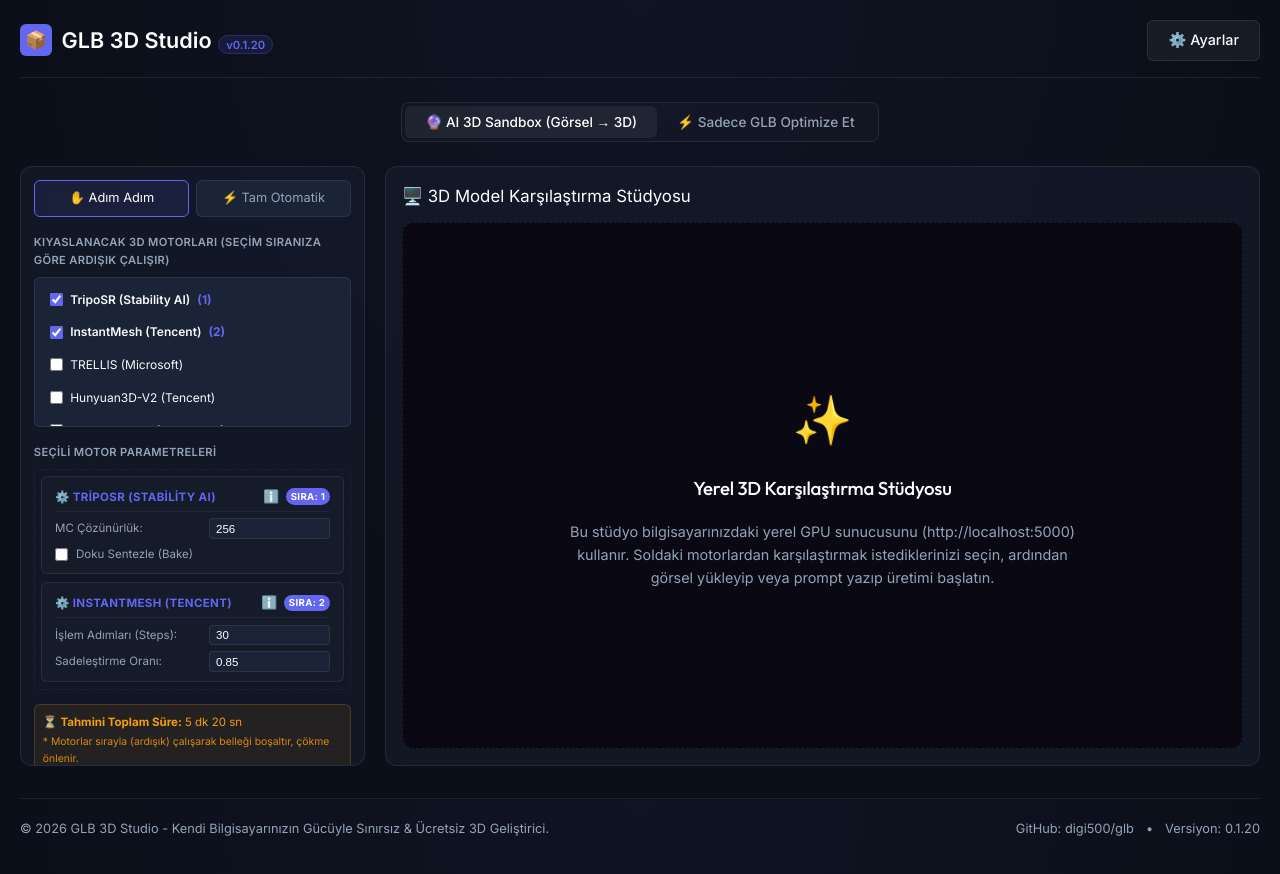
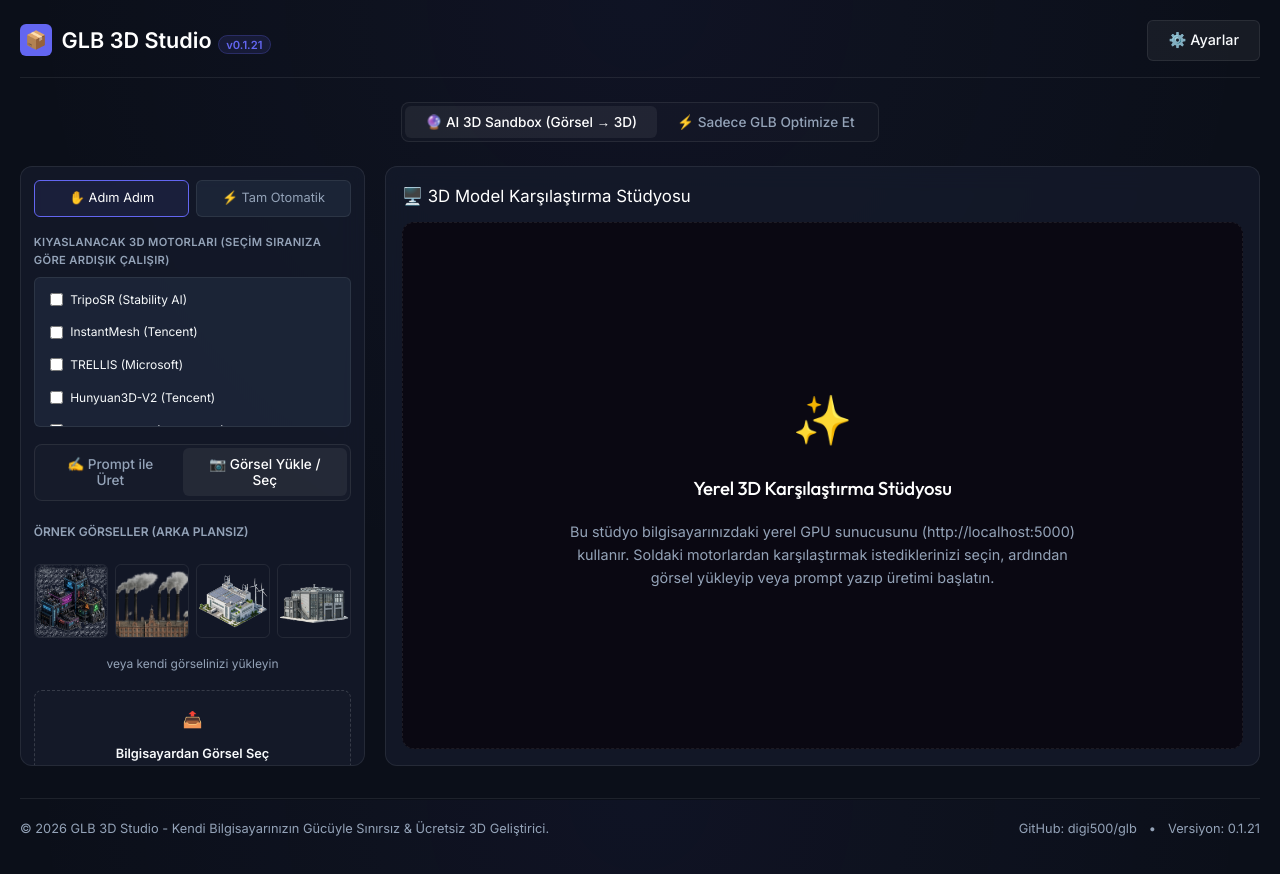
Before and after one commit to digi500/glb, a Next.js app: page / in a window 1280 px wide. Shown: the top 874 px of the page. Built offline with nearby package versions, Linux system fonts and the light colour scheme.

Commit message:
Release v0.1.21

```diff
--- a/package.json
+++ b/package.json
@@ -1,6 +1,6 @@
 {
   "name": "glb-app",
-  "version": "0.1.20",
+  "version": "0.1.21",
   "private": true,
   "scripts": {
     "dev": "next dev",
--- a/src/app/page.js
+++ b/src/app/page.js
@@ -98,8 +98,8 @@
   const [refImageUrl, setRefImageUrl] = useState("");
   const [visibleSpecs, setVisibleSpecs] = useState({});
 
-  // Seçilen Kıyaslama Motorları (Varsayılan olarak ilk iki motor)
-  const [selectedEngines, setSelectedEngines] = useState(["triposr", "instantmesh"]);
+  // Seçilen Kıyaslama Motorları (Varsayılan olarak boş liste)
+  const [selectedEngines, setSelectedEngines] = useState([]);
 
   // 10 Motorun durum yönetimi
   const [modelsState, setModelsState] = useState({
--- a/src/components/GeneratorPanel.js
+++ b/src/components/GeneratorPanel.js
@@ -93,7 +93,7 @@
   }
 };
 
-export default function GeneratorPanel({ onModelLoaded, onStartGeneration, selectedEngines = ["triposr", "instantmesh"], onToggleEngine }) {
+export default function GeneratorPanel({ onModelLoaded, onStartGeneration, selectedEngines = [], onToggleEngine }) {
   // Akış ve Poligon Seçenekleri
   const [flowMode, setFlowMode] = useState("manual"); // "manual" veya "auto"
   const [polygonType, setPolygonType] = useState("triangle"); // "triangle" veya "quad"
```
